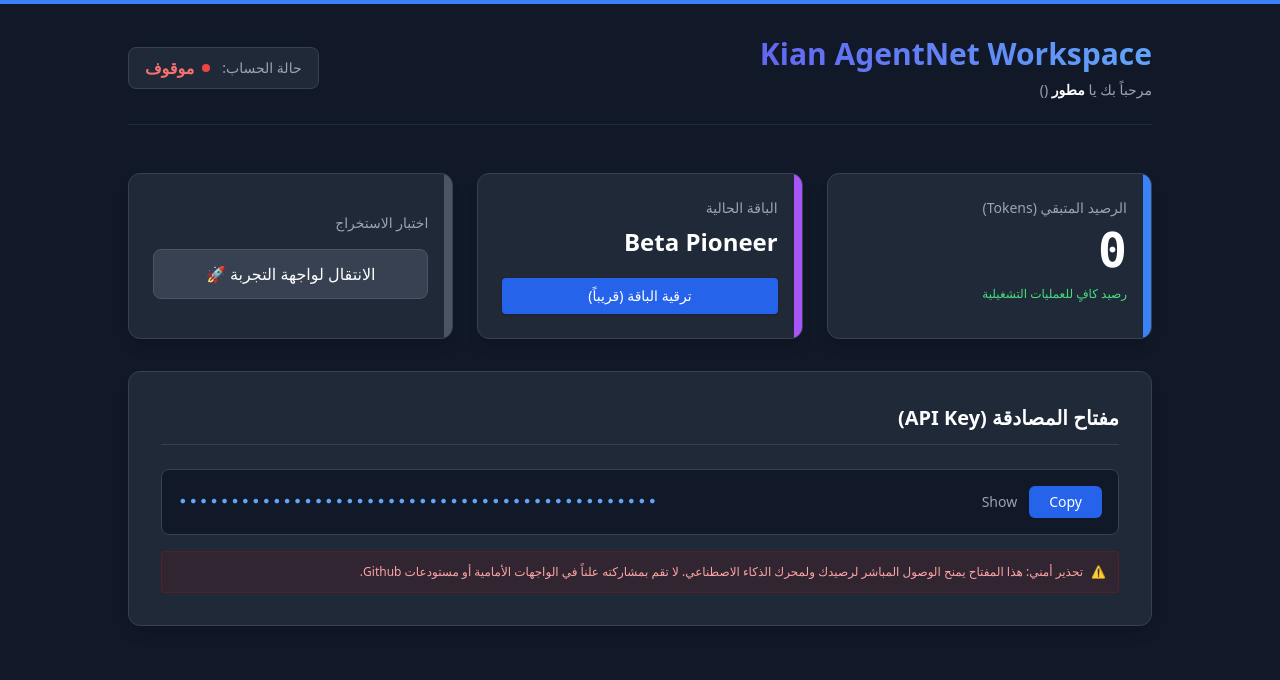
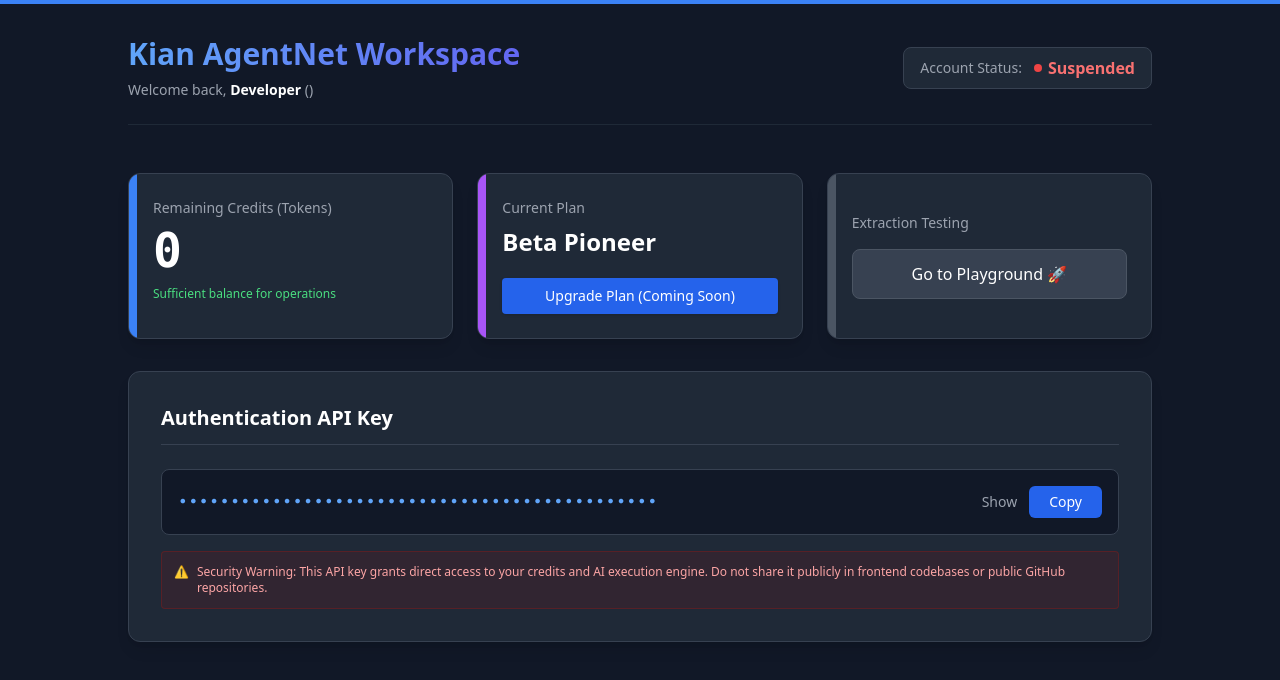
Before and after one commit to chromadreamstudio-netizen/kian-agentnet-ui, a Next.js app: page /dashboard in a window 1280 px wide. Shown: the top 680 px of the page. Built offline with nearby package versions, Linux system fonts and the light colour scheme; no server answers; the database is empty.

Commit message:
feat: update dashboard and landing page to English developer standard

```diff
--- a/src/app/dashboard/page.tsx
+++ b/src/app/dashboard/page.tsx
@@ -3,7 +3,6 @@
 import React, { useState, useEffect } from 'react';
 import { createClient } from '@supabase/supabase-js';
 
-// تعريف الأنواع بدقة لتجاوز خطأ any
 interface ApiKeyRecord {
   id?: string;
   developer_name?: string;
@@ -39,41 +38,41 @@ export default function DeveloperDashboard() {
   const copyToClipboard = () => {
     if (apiKeyData) {
       navigator.clipboard.writeText(apiKeyData.api_key);
-      alert('تم نسخ مفتاح الـ API بنجاح!');
+      alert('API Key copied to clipboard successfully!');
     }
   };
 
   if (loading) {
     return (
       <div className="min-h-screen bg-gray-900 text-white flex items-center justify-center font-sans">
-        جاري تحميل مساحة العمل...
+        Loading workspace...
       </div>
     );
   }
 
   return (
-    <div className="min-h-screen bg-gray-900 text-gray-100 p-8 font-sans border-t-4 border-blue-500" dir="rtl">
+    <div className="min-h-screen bg-gray-900 text-gray-100 p-8 font-sans border-t-4 border-blue-500" dir="ltr">
       <div className="max-w-5xl mx-auto">
 
         {/* Header */}
         <header className="flex justify-between items-center mb-12 border-b border-gray-800 pb-6">
           <div>
-            <h1 className="text-3xl font-bold bg-clip-text text-transparent bg-gradient-to-l from-blue-400 to-indigo-500">
+            <h1 className="text-3xl font-bold bg-clip-text text-transparent bg-gradient-to-r from-blue-400 to-indigo-500">
               Kian AgentNet Workspace
             </h1>
             <p className="text-gray-400 mt-2 text-sm">
-              مرحباً بك يا <span className="text-white font-bold">{apiKeyData?.developer_name || 'مطور'}</span> ({apiKeyData?.developer_email || ''})
+              Welcome back, <span className="text-white font-bold">{apiKeyData?.developer_name || 'Developer'}</span> ({apiKeyData?.developer_email || ''})
             </p>
           </div>
           <div className="bg-gray-800 px-4 py-2 rounded-lg border border-gray-700 flex items-center gap-3">
-            <span className="text-gray-400 text-sm">حالة الحساب:</span>
+            <span className="text-gray-400 text-sm">Account Status:</span>
             {apiKeyData?.is_active ? (
-              <span className="text-green-400 font-semibold flex items-center">
-                <span className="w-2 h-2 bg-green-500 rounded-full ml-2 animate-pulse"></span> نشط
+              <span className="text-green-400 font-semibold flex items-center gap-1.5">
+                <span className="w-2 h-2 bg-green-500 rounded-full animate-pulse"></span> Active
               </span>
             ) : (
-              <span className="text-red-400 font-semibold flex items-center">
-                <span className="w-2 h-2 bg-red-500 rounded-full ml-2"></span> موقوف
+              <span className="text-red-400 font-semibold flex items-center gap-1.5">
+                <span className="w-2 h-2 bg-red-500 rounded-full"></span> Suspended
               </span>
             )}
           </div>
@@ -84,40 +83,40 @@ export default function DeveloperDashboard() {
 
           {/* Credits Card */}
           <div className="bg-gray-800 p-6 rounded-xl border border-gray-700 shadow-lg relative overflow-hidden">
-            <div className="absolute top-0 right-0 w-2 h-full bg-blue-500"></div>
-            <h3 className="text-gray-400 text-sm font-medium mb-2">الرصيد المتبقي (Tokens)</h3>
+            <div className="absolute top-0 left-0 w-2 h-full bg-blue-500"></div>
+            <h3 className="text-gray-400 text-sm font-medium mb-2">Remaining Credits (Tokens)</h3>
             <div className="text-5xl font-bold text-white font-mono">
               {apiKeyData?.credits || 0}
             </div>
             <p className="text-green-400 text-xs mt-3 flex items-center gap-1">
-              رصيد كافٍ للعمليات التشغيلية
+              Sufficient balance for operations
             </p>
           </div>
 
           {/* Plan Card */}
           <div className="bg-gray-800 p-6 rounded-xl border border-gray-700 shadow-lg relative overflow-hidden">
-            <div className="absolute top-0 right-0 w-2 h-full bg-purple-500"></div>
-            <h3 className="text-gray-400 text-sm font-medium mb-2">الباقة الحالية</h3>
+            <div className="absolute top-0 left-0 w-2 h-full bg-purple-500"></div>
+            <h3 className="text-gray-400 text-sm font-medium mb-2">Current Plan</h3>
             <div className="text-2xl font-bold text-white mt-1">Beta Pioneer</div>
             <button className="mt-5 text-sm bg-blue-600 hover:bg-blue-700 text-white px-4 py-2 rounded transition w-full shadow">
-              ترقية الباقة (قريباً)
+              Upgrade Plan (Coming Soon)
             </button>
           </div>
 
           {/* Quick Actions */}
           <div className="bg-gray-800 p-6 rounded-xl border border-gray-700 shadow-lg relative overflow-hidden flex flex-col justify-center">
-            <div className="absolute top-0 right-0 w-2 h-full bg-gray-600"></div>
-            <h3 className="text-gray-400 text-sm font-medium mb-4">اختبار الاستخراج</h3>
+            <div className="absolute top-0 left-0 w-2 h-full bg-gray-600"></div>
+            <h3 className="text-gray-400 text-sm font-medium mb-4">Extraction Testing</h3>
             <a href="/" className="text-center bg-gray-700 hover:bg-gray-600 text-white px-4 py-3 rounded-lg transition w-full border border-gray-600">
-              الانتقال لواجهة التجربة 🚀
+              Go to Playground 🚀
             </a>
           </div>
         </div>
 
         {/* API Key Management */}
         <div className="bg-gray-800 p-8 rounded-xl border border-gray-700 shadow-lg">
-          <h2 className="text-xl font-semibold mb-6 text-white border-b border-gray-700 pb-3">مفتاح المصادقة (API Key)</h2>
-          <div className="bg-gray-900 p-4 rounded-lg flex items-center justify-between border border-gray-700" dir="ltr">
+          <h2 className="text-xl font-semibold mb-6 text-white border-b border-gray-700 pb-3">Authentication API Key</h2>
+          <div className="bg-gray-900 p-4 rounded-lg flex items-center justify-between border border-gray-700">
             <code className="text-blue-400 font-mono tracking-wider text-sm md:text-base">
               {showKey ? apiKeyData?.api_key : '••••••••••••••••••••••••••••••••••••••••••••••'}
             </code>
@@ -139,7 +138,7 @@ export default function DeveloperDashboard() {
           <div className="mt-4 p-3 bg-red-900/20 border border-red-900/50 rounded text-red-300 text-xs flex items-start gap-2">
             <span>⚠️</span>
             <p>
-              تحذير أمني: هذا المفتاح يمنح الوصول المباشر لرصيدك ولمحرك الذكاء الاصطناعي. لا تقم بمشاركته علناً في الواجهات الأمامية أو مستودعات Github.
+              Security Warning: This API key grants direct access to your credits and AI execution engine. Do not share it publicly in frontend codebases or public GitHub repositories.
             </p>
           </div>
         </div>
```
